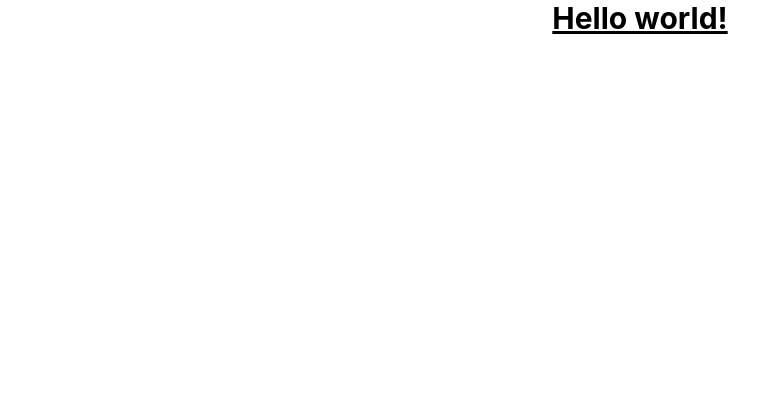
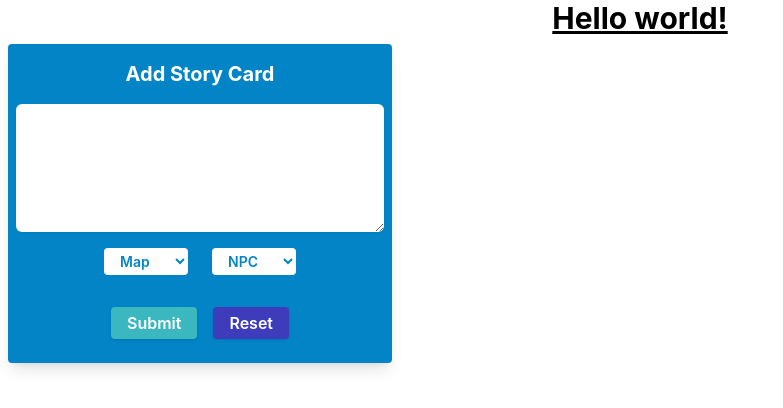
Before and after one commit to 0lgaP/Dragon-Drop, a React (Create React App) app in the folder client/: page / in a window 1280 px wide. Shown: the top 408 px of the page, without its empty margins (0-783 px from the left). Built offline with nearby package versions, Linux system fonts and the light colour scheme.

Commit message:
form component initialized

```diff
--- a/client/src/App.js
+++ b/client/src/App.js
@@ -1,9 +1,11 @@
 import "./App.css";
+import Form from "./components/Story/Form"
 
 function App() {
   return (
     <div className="App">
       <h1 className="text-3xl font-bold underline">Hello world!</h1>
+      <Form/>
     </div>
   );
 }
--- /dev/null
+++ b/client/src/components/Story/DropDownMapItem.js
@@ -0,0 +1,9 @@
+import React from 'react'
+
+function DropDownListItem() {
+  return (
+    <div>DropDownListItem</div>
+  )
+}
+
+export default DropDownListItem
--- /dev/null
+++ b/client/src/components/Story/DropdownMap.js
@@ -0,0 +1,17 @@
+import React from 'react'
+
+function DropdownButton(props) {
+  const options = props.options;
+  const parsedDropDownItem = options.map()
+  return (
+    <article className="card__container">
+    <select className="card__dropdown--left">
+      <option>
+
+      </option>
+    </select>
+  </article>
+  )
+}
+
+export default DropdownButton
--- /dev/null
+++ b/client/src/components/Story/Form.js
@@ -0,0 +1,84 @@
+import React, { useState } from "react";
+
+
+function Form() {
+  const [story, setStory] = useState('');
+  const [map, setMap] = useState('');
+  const [npc, setNpc] = useState('');
+  const [storyCard, setStoryCard] = useState('')
+
+  const reset = () => {
+    setMap("");
+    setNpc("");
+    setStory("");
+  };
+
+  const cansel = () => {
+    reset();
+  };
+
+  function save(story, map, npc) {
+
+  }
+
+  return (
+
+<section className="card">
+    <form autoComplete="off">
+  <article className="card__container">
+    <label className="card__title">
+      Add Story Card
+    </label>
+    < textarea
+    className="card__text-area"
+    value={story}
+    onChange={(e)=>setStory(e.target.value)}
+    />
+  <article className="card__container">
+
+    <select className="card__dropdown--left"
+    onChange={(e) => {
+      const selectedMap = e.target.value;
+      setMap(selectedMap);
+    }}
+    >
+      <option value="Map">
+        Map
+      </option>
+      <option value="Map 1">
+        Map 1
+      </option>
+    </select>
+    <select className="card__dropdown--right"
+    onChange={(e) => {
+      const selectedNpc = e.target.value;
+      setNpc(selectedNpc);
+    }}>
+      <option value="NPC">
+        NPC
+      </option>
+      <option value="NPC 1">
+        NPC 1
+      </option>
+    </select>
+  </article>
+
+
+  <button className="button confirm">
+    Submit
+  </button>
+  <button className="button cancel" onClick={cansel}>
+    Reset
+  </button>
+  </article>
+  <p>{story}</p>
+  <p>{map}</p>
+  <p>{npc}</p>
+  </form>
+</section>
+
+
+  )
+}
+
+export default Form
--- a/client/src/index.css
+++ b/client/src/index.css
@@ -15,3 +15,39 @@ code {
   font-family: source-code-pro, Menlo, Monaco, Consolas, 'Courier New',
     monospace;
 }
+
+.card {
+  @apply max-w-sm rounded overflow-hidden shadow-lg bg-sky m-2
+}
+
+.card__container {
+  @apply px-2 py-4
+}
+
+.card__title {
+  @apply font-bold text-xl text-white
+}
+
+.card__text-area {
+  @apply shadow-sm mt-4 block w-full h-32 p-4 lg:text-lg rounded-md
+}
+
+.card__dropdown--left {
+  @apply inline-block bg-white rounded px-3 py-1 text-sm font-semibold mr-6 mb-2 text-sky
+}
+
+.card__dropdown--right {
+  @apply inline-block bg-white rounded px-3 py-1 text-sm font-semibold mb-2 text-sky
+}
+
+.button {
+  @apply shadow-lg text-white font-semibold py-1 px-4 rounded shadow m-2
+}
+
+.confirm {
+  @apply bg-tahiti
+}
+
+.cancel {
+  @apply bg-purple
+}
--- a/client/tailwind.config.js
+++ b/client/tailwind.config.js
@@ -2,6 +2,22 @@ module.exports = {
   content: ["./src/**/*.{js,jsx,ts,tsx}"],
   theme: {
     extend: {},
+    container: {
+      padding: '2rem',
+    },
+    colors: {
+      transparent: 'transparent',
+      current: 'currentColor',
+      'white': '#ffffff',
+      'purple': '#3f3cbb',
+      'midnight': '#121063',
+      'metal': '#565584',
+      'tahiti': '#3ab7bf',
+      'silver': '#ecebff',
+      'bubble-gum': '#ff77e9',
+      'bermuda': '#78dcca',
+      'sky': '#0284c7'
+    },
   },
   plugins: [],
 };
```
